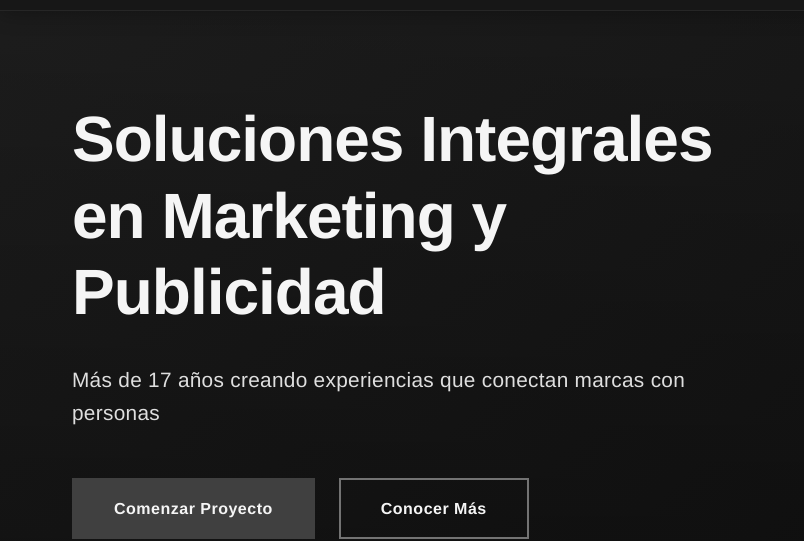
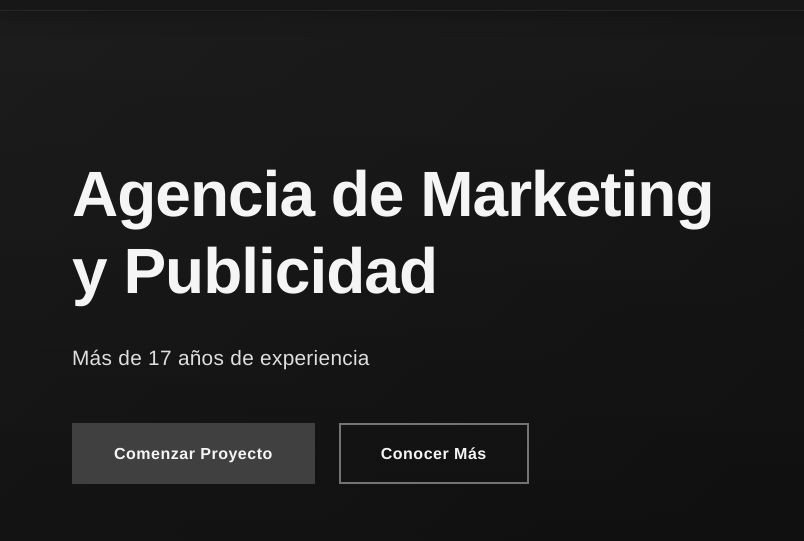
Before and after one commit to gammaautomatizaciones-rc/ARTEMODA, a plain HTML site: page index.html in a window 1280 px wide. Shown: the part 96-637 px from the top of the page, 0-804 px from the left. Drawn offline with Linux system fonts and the light colour scheme.

Commit message:
Update index.html

```diff
--- a/index.html
+++ b/index.html
@@ -64,8 +64,8 @@
             <div class="container">
                 <div class="hero-content-wrapper">
                     <div class="hero-text">
-                        <h1>Soluciones Integrales en Marketing y Publicidad</h1>
-                        <p>Más de 17 años creando experiencias que conectan marcas con personas</p>
+                        <h1>Agencia de Marketing y Publicidad</h1>
+                        <p>Más de 17 años de experiencia</p>
                         <div class="hero-cta">
                             <a href="#contacto" class="btn-primary">Comenzar Proyecto</a>
                             <a href="#nosotros" class="btn-secondary">Conocer Más</a>
@@ -224,7 +224,7 @@
                                 <path d="M22 16.92v3a2 2 0 0 1-2.18 2 19.79 19.79 0 0 1-8.63-3.07 19.5 19.5 0 0 1-6-6 19.79 19.79 0 0 1-3.07-8.67A2 2 0 0 1 4.11 2h3a2 2 0 0 1 2 1.72 12.84 12.84 0 0 0 .7 2.81 2 2 0 0 1-.45 2.11L8.09 9.91a16 16 0 0 0 6 6l1.27-1.27a2 2 0 0 1 2.11-.45 12.84 12.84 0 0 0 2.81.7A2 2 0 0 1 22 16.92z"></path>
                             </svg>
                         </div>
-                        <h3>Teléfono</h3>
+                        <h3>Whatsapp</h3>
                         <a href="tel:+5491140743723">+54 9 11 4074-3723</a>
                     </div>
                     <div class="contact-card">
@@ -280,4 +280,5 @@
 
     <script src="script.js"></script>
 </body>
+
 </html>
```
